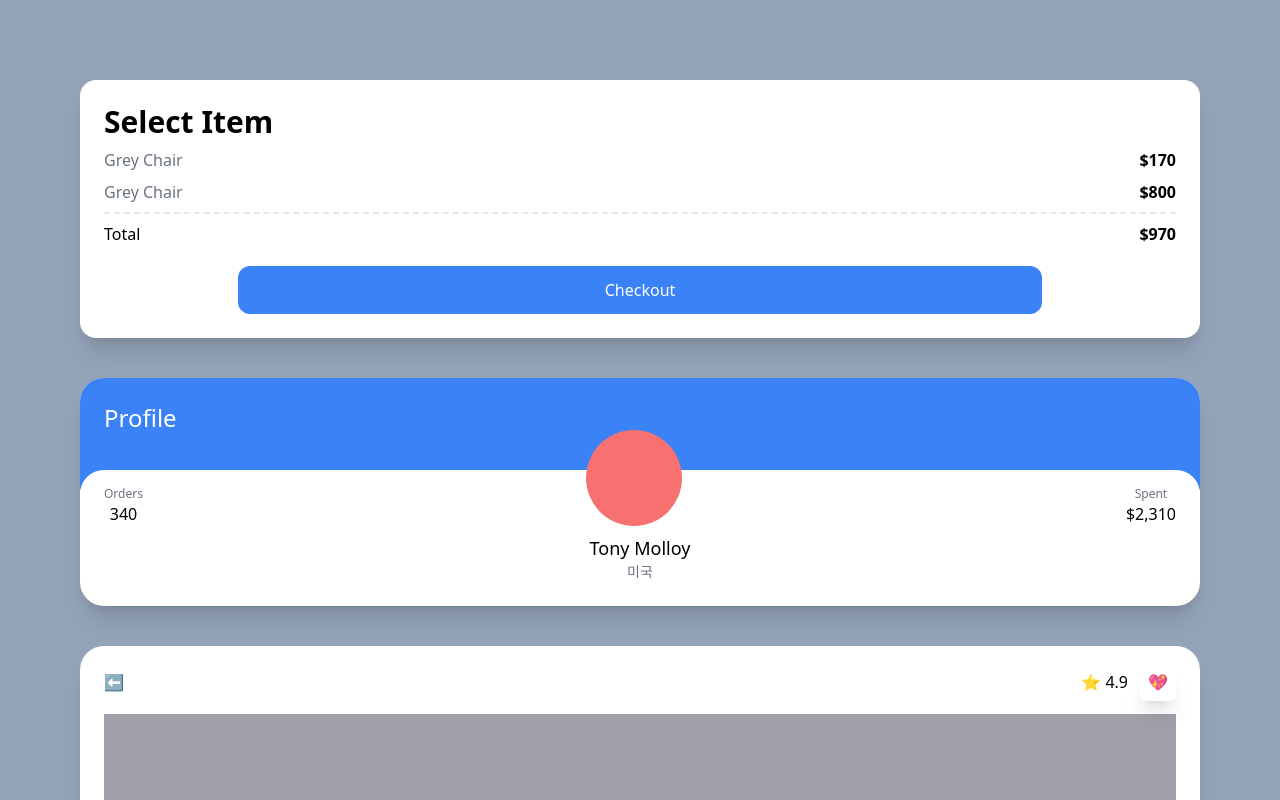
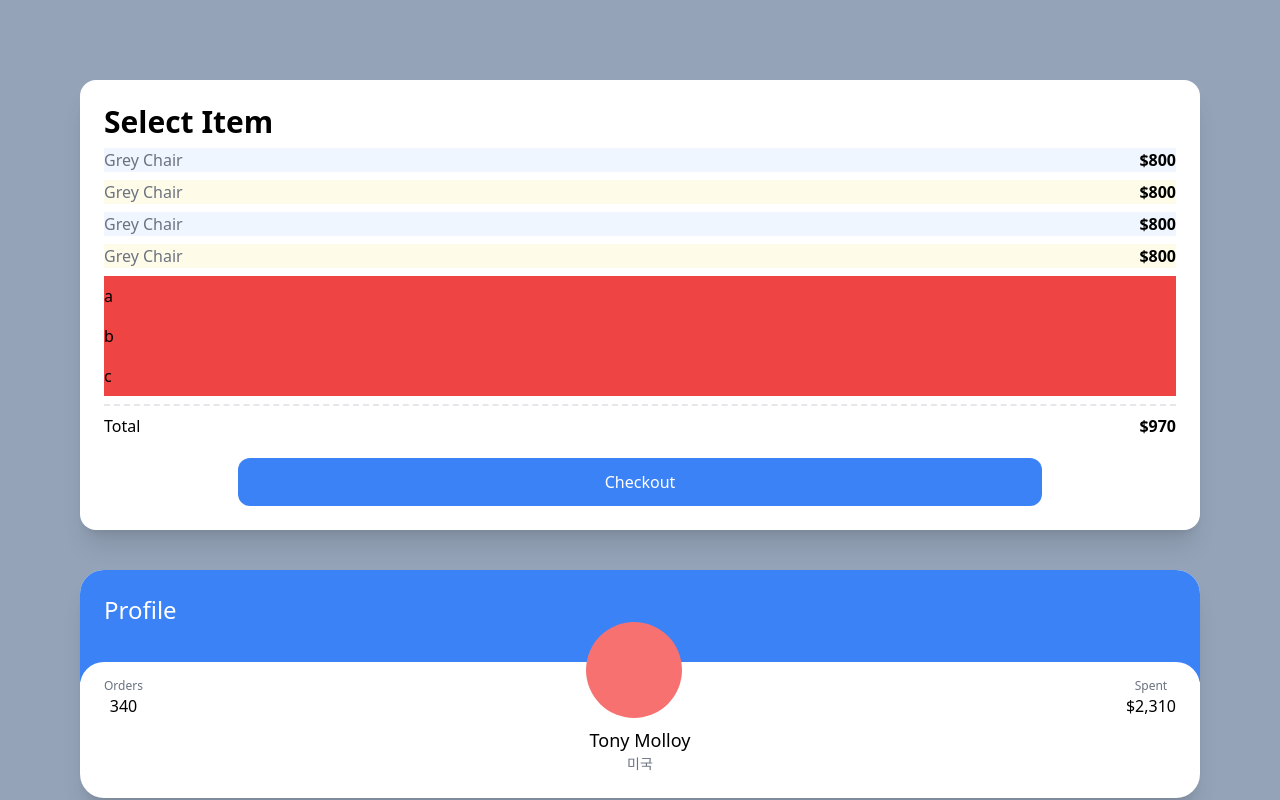
Before and after one commit to clianor/carrot-market, a Next.js app: page / in a window 1280 px wide. Shown: the top 800 px of the page. Built offline with nearby package versions, Linux system fonts and the light colour scheme.

Commit message:
Modifiers for Lists

```diff
--- a/pages/index.tsx
+++ b/pages/index.tsx
@@ -5,14 +5,24 @@
     <div className="bg-slate-400 py-20 px-20 grid gap-10 min-h-screen">
       <div className="bg-white p-6 rounded-2xl shadow-xl">
         <span className="font-semibold text-3xl">Select Item</span>
-        <div className="flex justify-between py-2">
-          <span className="text-gray-500">Grey Chair</span>
-          <span className="font-semibold">$170</span>
-        </div>
-        <div className="flex justify-between">
-          <span className="text-gray-500">Grey Chair</span>
-          <span className="font-semibold">$800</span>
-        </div>
+        <ul>
+          {[1, 2, 3, 4].map((i) => (
+            <div
+              key={i}
+              className="flex justify-between my-2 odd:bg-blue-50 even:bg-yellow-50 first:bg-teal-50 last:bg-amber-50"
+            >
+              <span className="text-gray-500">Grey Chair</span>
+              <span className="font-semibold">$800</span>
+            </div>
+          ))}
+        </ul>
+        <ul>
+          {['a', 'b', 'c', ''].map((c, i) => (
+            <li key={i} className="bg-red-500 py-2 empty:hidden">
+              {c}
+            </li>
+          ))}
+        </ul>
         <div className="flex justify-between mt-2 pt-2 border-t-2 border-dashed">
           <span>Total</span>
           <span className="font-semibold">$970</span>
```
